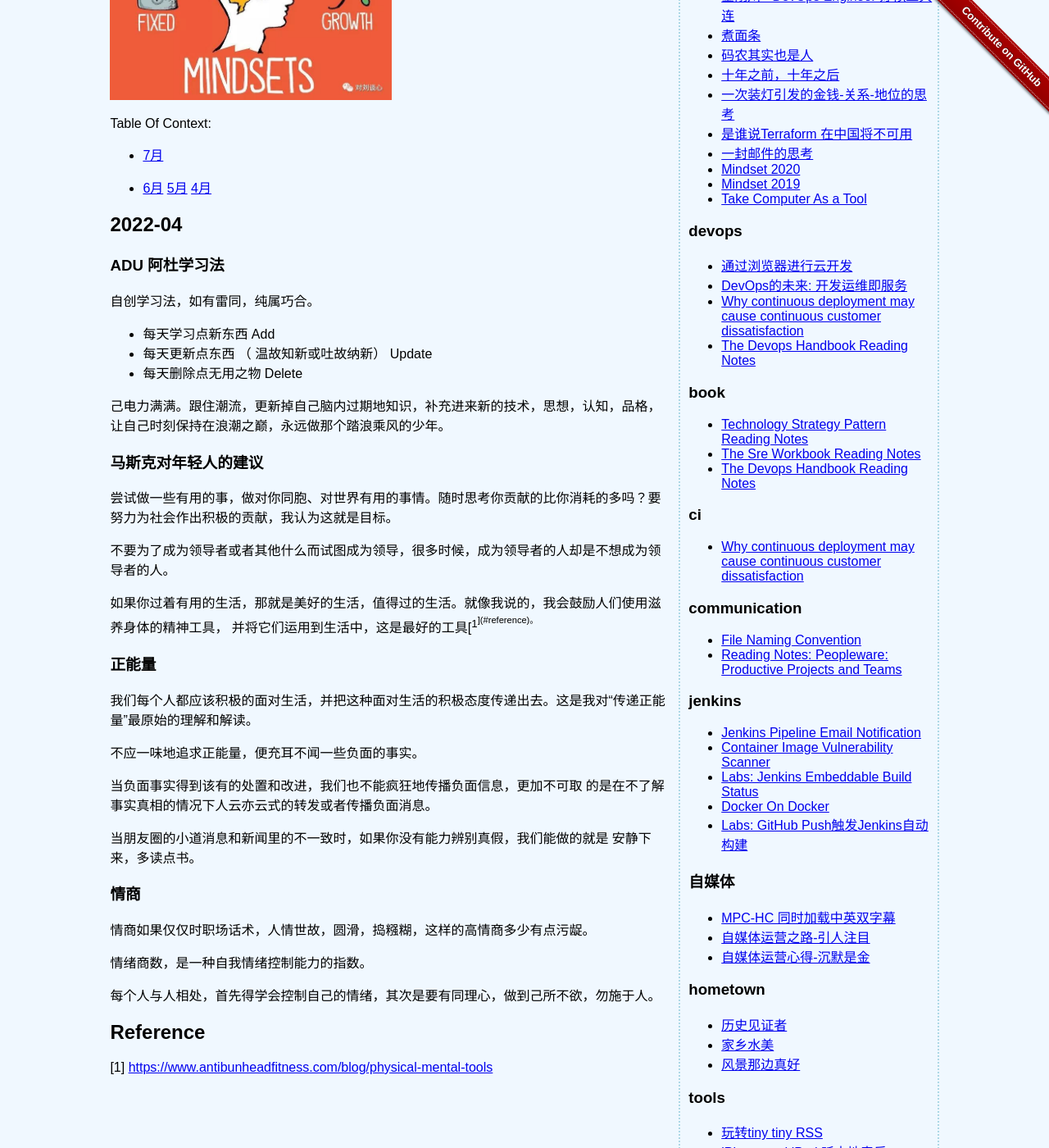
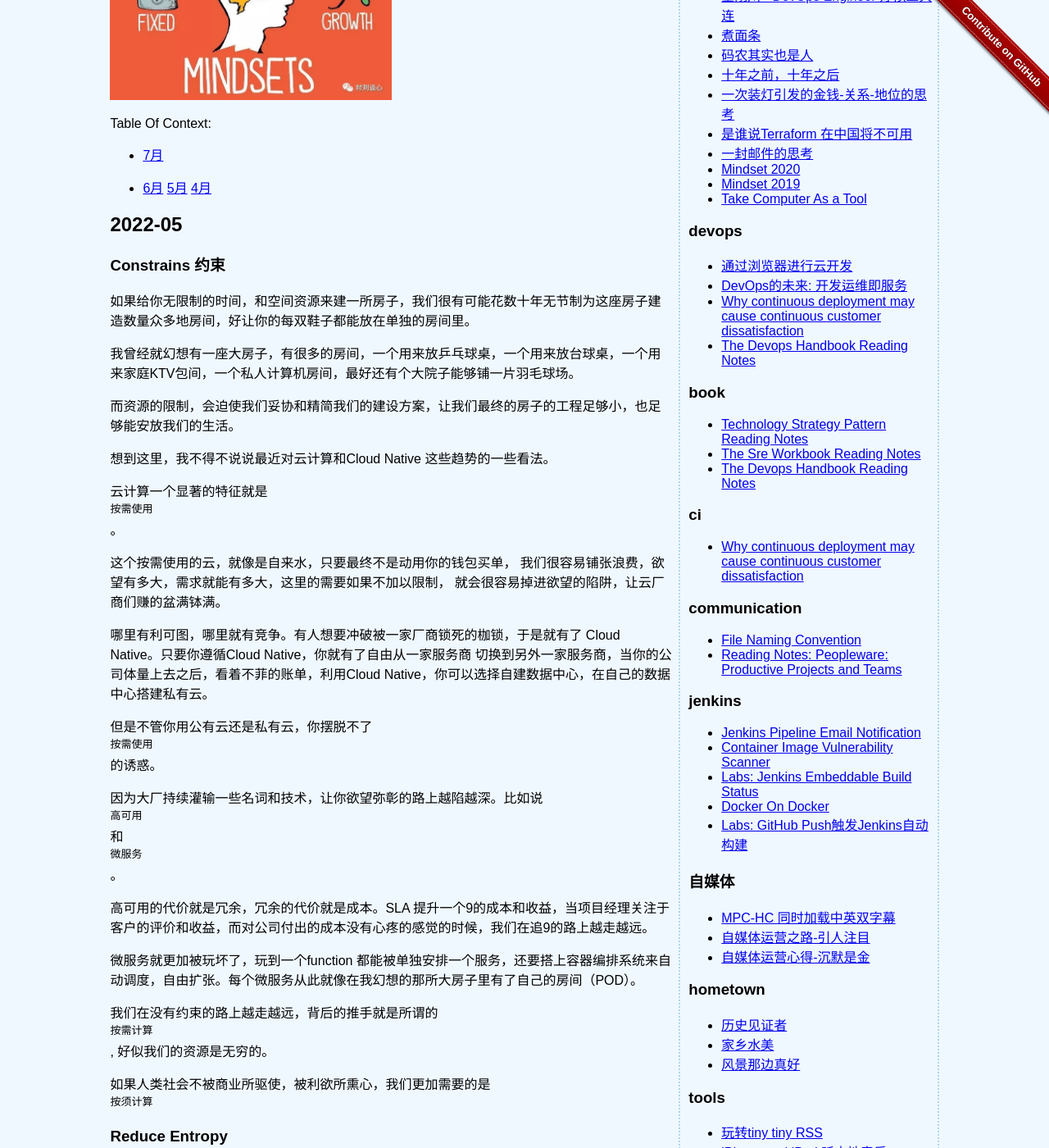
Before and after one commit to liuning0820/liuning0820.github.io, a Jekyll site: the page built from _posts/2022-04-24-mindset-2022.md, in a window 1280 px wide and 1400 px high, scrolled down 387 px. Shown: the whole window at 82% size. Built offline with Jekyll 4.4.1, drawn with Linux system fonts in a browser that asks for light colours; comment, search, counter and statistics services are not loaded; some of the changed text lies outside the part shown.

Commit message:
mindset 5

```diff
--- a/_posts/2022-04-24-mindset-2022.md
+++ b/_posts/2022-04-24-mindset-2022.md
@@ -20,6 +20,48 @@ Table Of Context:
 - [7月](#2022-07)
 
 - [6月](#2022-06)    [5月](#2022-05)    [4月](#2022-04)
+
+## 2022-05
+
+### Constrains 约束
+
+如果给你无限制的时间，和空间资源来建一所房子，我们很有可能花数十年无节制为这座房子建造数量众多地房间，好让你的每双鞋子都能放在单独的房间里。
+
+我曾经就幻想有一座大房子，有很多的房间，一个用来放乒乓球桌，一个用来放台球桌，一个用来家庭KTV包间，一个私人计算机房间，最好还有个大院子能够铺一片羽毛球场。
+
+而资源的限制，会迫使我们妥协和精简我们的建设方案，让我们最终的房子的工程足够小，也足够能安放我们的生活。
+
+想到这里，我不得不说说最近对云计算和Cloud Native 这些趋势的一些看法。
+
+云计算一个显著的特征就是 `按需使用`。
+
+这个按需使用的云，就像是自来水，只要最终不是动用你的钱包买单， 我们很容易铺张浪费，欲望有多大，需求就能有多大，这里的需要如果不加以限制，
+就会很容易掉进欲望的陷阱，让云厂商们赚的盆满钵满。
+
+哪里有利可图，哪里就有竞争。有人想要冲破被一家厂商锁死的枷锁，于是就有了 Cloud Native。只要你遵循Cloud Native，你就有了自由从一家服务商
+切换到另外一家服务商，当你的公司体量上去之后，看着不菲的账单，利用Cloud Native，你可以选择自建数据中心，在自己的数据中心搭建私有云。
+
+但是不管你用公有云还是私有云，你摆脱不了`按需使用` 的诱惑。
+
+因为大厂持续灌输一些名词和技术，让你欲望弥彰的路上越陷越深。比如说 `高可用` 和 `微服务`。
+
+高可用的代价就是冗余，冗余的代价就是成本。SLA 提升一个9的成本和收益，当项目经理关注于客户的评价和收益，而对公司付出的成本没有心疼的感觉的时候，我们在追9的路上越走越远。
+
+微服务就更加被玩坏了，玩到一个function 都能被单独安排一个服务，还要搭上容器编排系统来自动调度，自由扩张。每个微服务从此就像在我幻想的那所大房子里有了自己的房间（POD）。
+
+我们在没有约束的路上越走越远，背后的推手就是所谓的`按需计算`, 好似我们的资源是无穷的。
+
+如果人类社会不被商业所驱使，被利欲所熏心，我们更加需要的是 `按须计算`
+
+### Reduce Entropy
+
+就像上面提到的云计算，无数的新技术，新语言，新平台的出现，让我们技术方案越来越复杂。
+
+现在程序员的头发不是写程序写掉的，而是无数的这些新事物出现，伴随的焦虑，内心失衡，以及无序追赶，导致秀发的非自然解体。
+
+不管是IT职业，还是生活，一定不能让内心失序，让我们的精神熵化。
+
+学会选择，学会放弃，在自我约束中，更加专注。
 
 ## 2022-04
 
```
